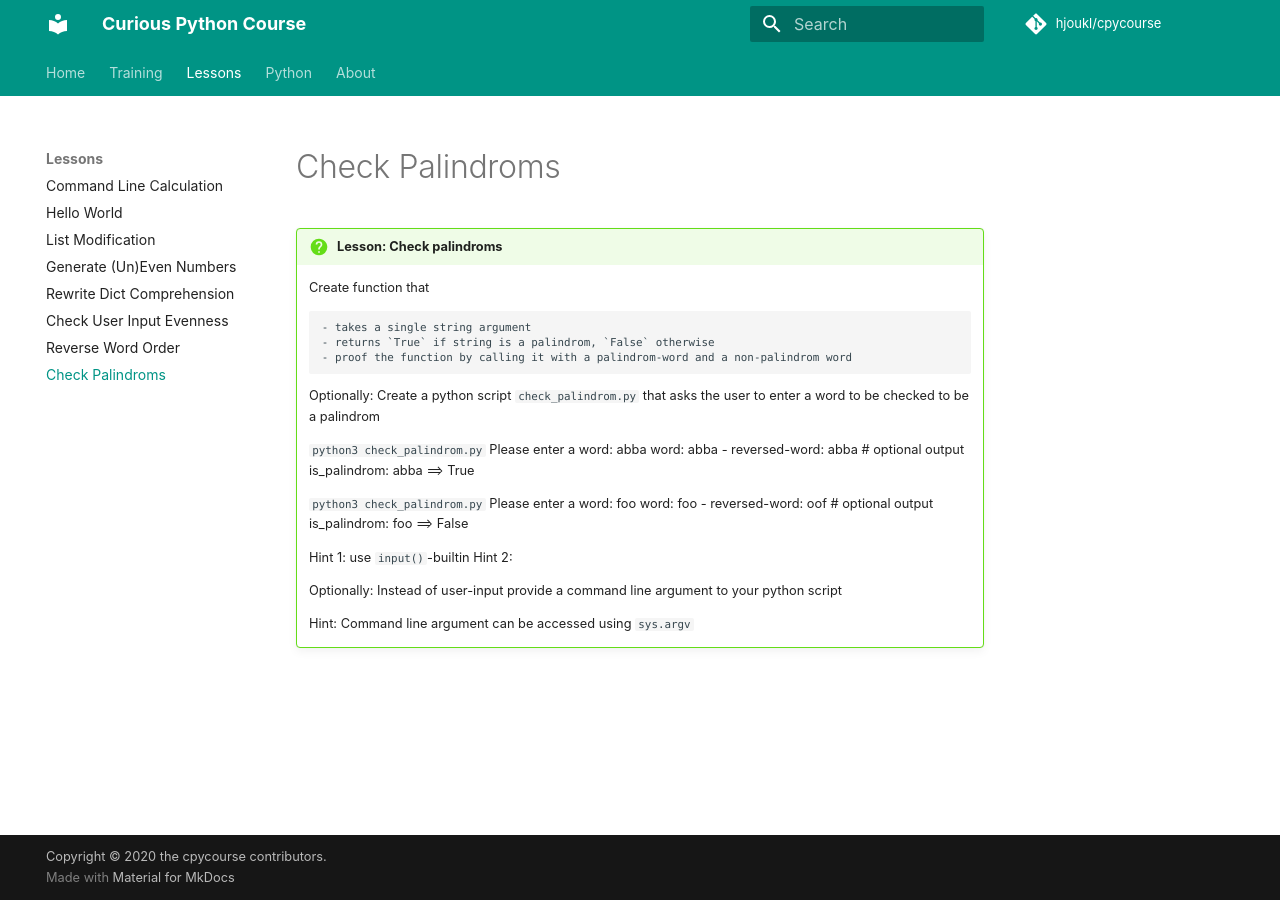
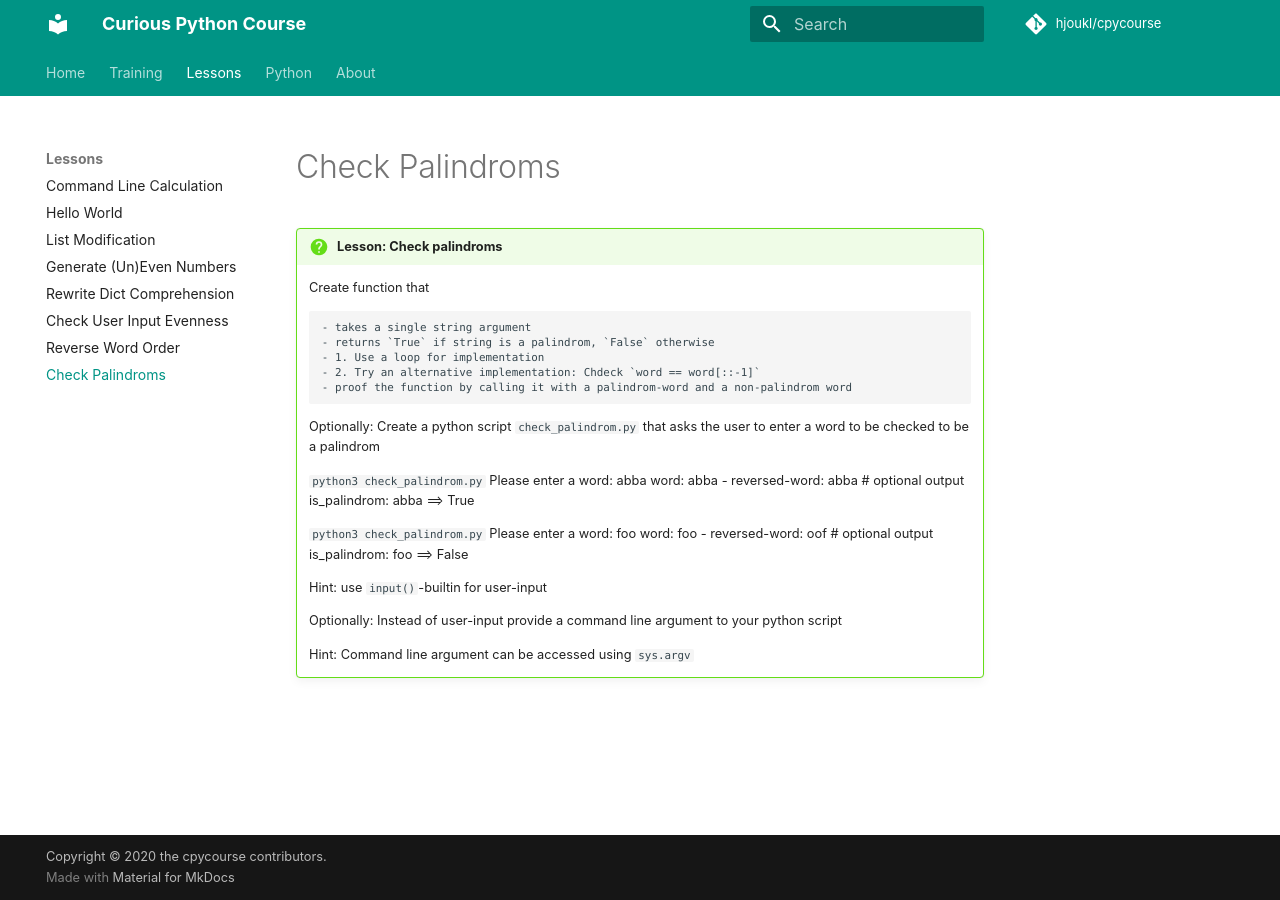
Before and after one commit to rkluger68/cpycourse, an MkDocs documentation site: the page built from docs/lessons/palindroms.md, in a window 1280 px wide. Built offline with MkDocs 1.6.1 and Material for MkDocs 9.7.7, drawn with Linux system fonts in a browser that asks for light colours; comment, search, counter and statistics services are not loaded.

Commit message:
Update palindroms.md
Update

```diff
--- a/docs/lessons/palindroms.md
+++ b/docs/lessons/palindroms.md
@@ -3,6 +3,8 @@
 
         - takes a single string argument
         - returns `True` if string is a palindrom, `False` otherwise
+        - 1. Use a loop for implementation
+        - 2. Try an alternative implementation: Chdeck `word == word[::-1]`
         - proof the function by calling it with a palindrom-word and a non-palindrom word
 
     Optionally: Create a python script `check_palindrom.py` that asks the user to enter a word to be checked to be a palindrom
@@ -17,8 +19,7 @@
     word: foo - reversed-word: oof       # optional output
     is_palindrom: foo ==> False
 
-    Hint 1: use `input()`-builtin
-    Hint 2:
+    Hint: use `input()`-builtin for user-input
 
     Optionally: Instead of user-input provide a command line argument to your python script
 
```
